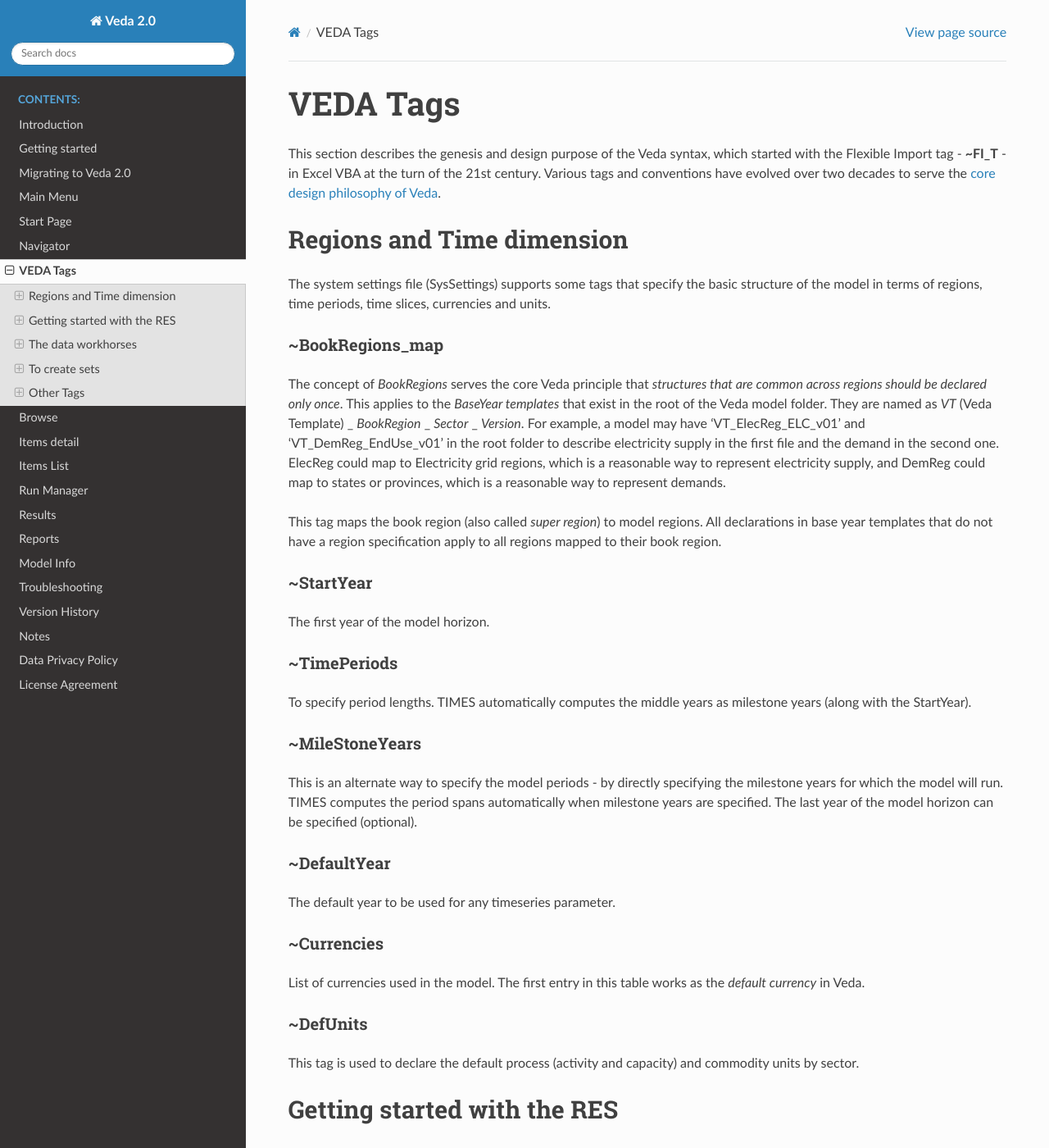
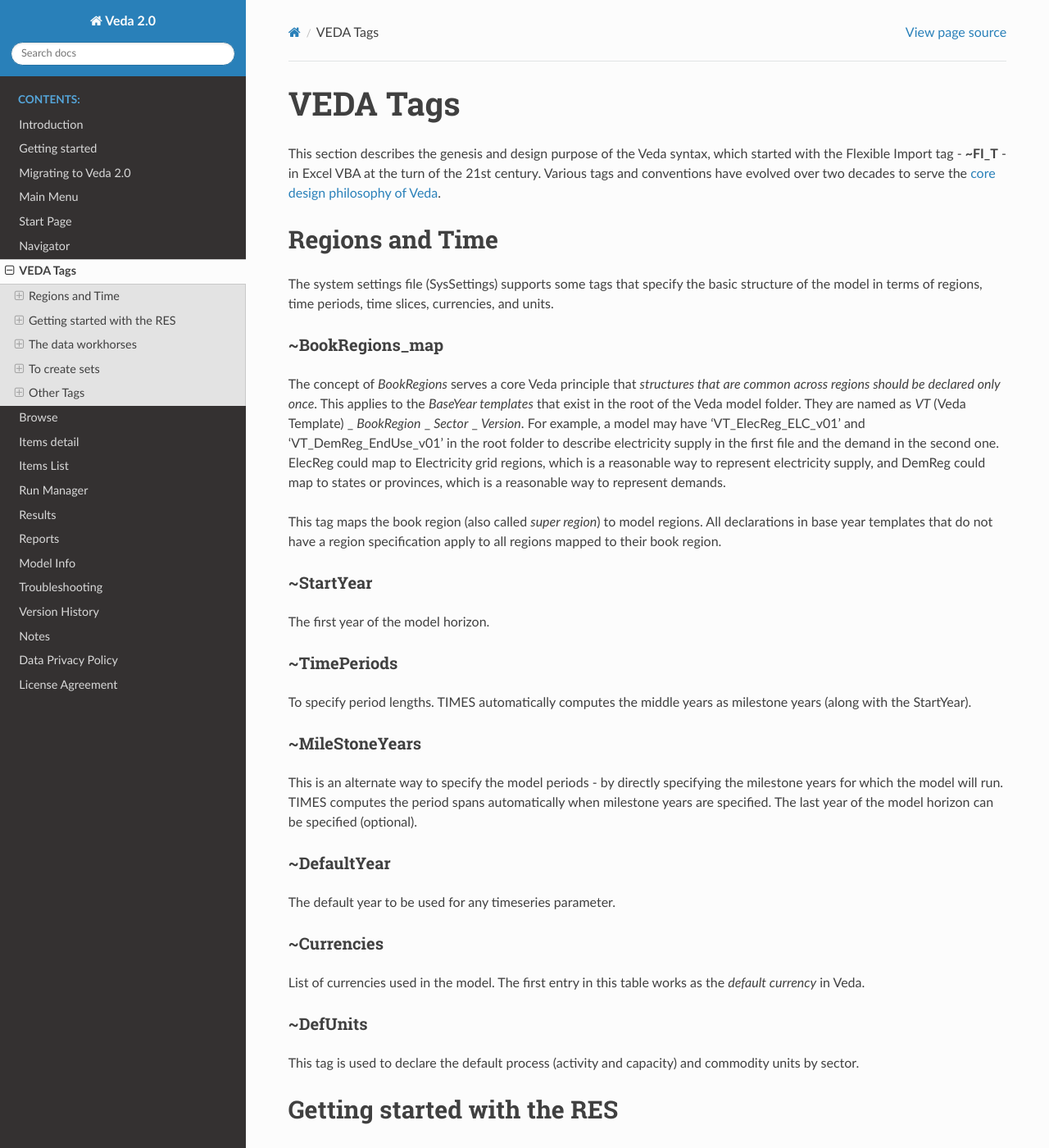
Before and after one commit to kanors-emr/Veda-documentation, a Sphinx documentation site: the page built from docs/source/pages/VedaTags.rst, in a window 1280 px wide and 1400 px high. Shown: the whole window at 82% size. Built offline with Sphinx 7.4.7 and the Read the Docs theme 2.0.0, drawn with Linux system fonts in a browser that asks for light colours; some of the changed text lies outside the part shown.

Commit message:
no message

```diff
--- a/docs/source/pages/VedaTags.rst
+++ b/docs/source/pages/VedaTags.rst
@@ -5,14 +5,14 @@
 This section describes the genesis and design purpose of the Veda syntax, which started with the Flexible Import tag - **~FI_T** - in Excel VBA at the turn of the 21st century.
 Various tags and conventions have evolved over two decades to serve the `core design philosophy of Veda <https://veda-documentation.readthedocs.io/en/latest/pages/introduction.html#philosophy-and-core-principles>`_.
 
-Regions and Time dimension
-==========================
+Regions and Time
+================
 The system settings file (SysSettings) supports some tags that specify the basic structure of the model in terms of regions, time periods,
-time slices, currencies and units.
+time slices, currencies, and units.
 
 ~BookRegions_map
 ^^^^^^^^^^^^^^^^
-The concept of `BookRegions` serves the core Veda principle that `structures that are common across regions should be declared only once`.
+The concept of `BookRegions` serves a core Veda principle that `structures that are common across regions should be declared only once`.
 This applies to the `BaseYear templates` that exist in the root of the Veda model folder.
 They are named as `VT` (Veda Template) _ `BookRegion` _ `Sector` _ `Version`.
 For example, a model may have 'VT_ElecReg_ELC_v01' and 'VT_DemReg_EndUse_v01' in the root folder to describe electricity supply in the first file
@@ -49,7 +49,7 @@
 
 Getting started with the RES
 ============================
-These tags define the key elements - processes and commodities, and the topology and core parameters. These tags don't support wild cards
+These tags define the key elements - processes, commodities, topology, and core parameters. **These tags don't support wild cards**.
 
 
 ~FI_Process
@@ -61,6 +61,7 @@
 
 ~FI_T
 ^^^^^
+
 
 The data workhorses
 ===================
```
